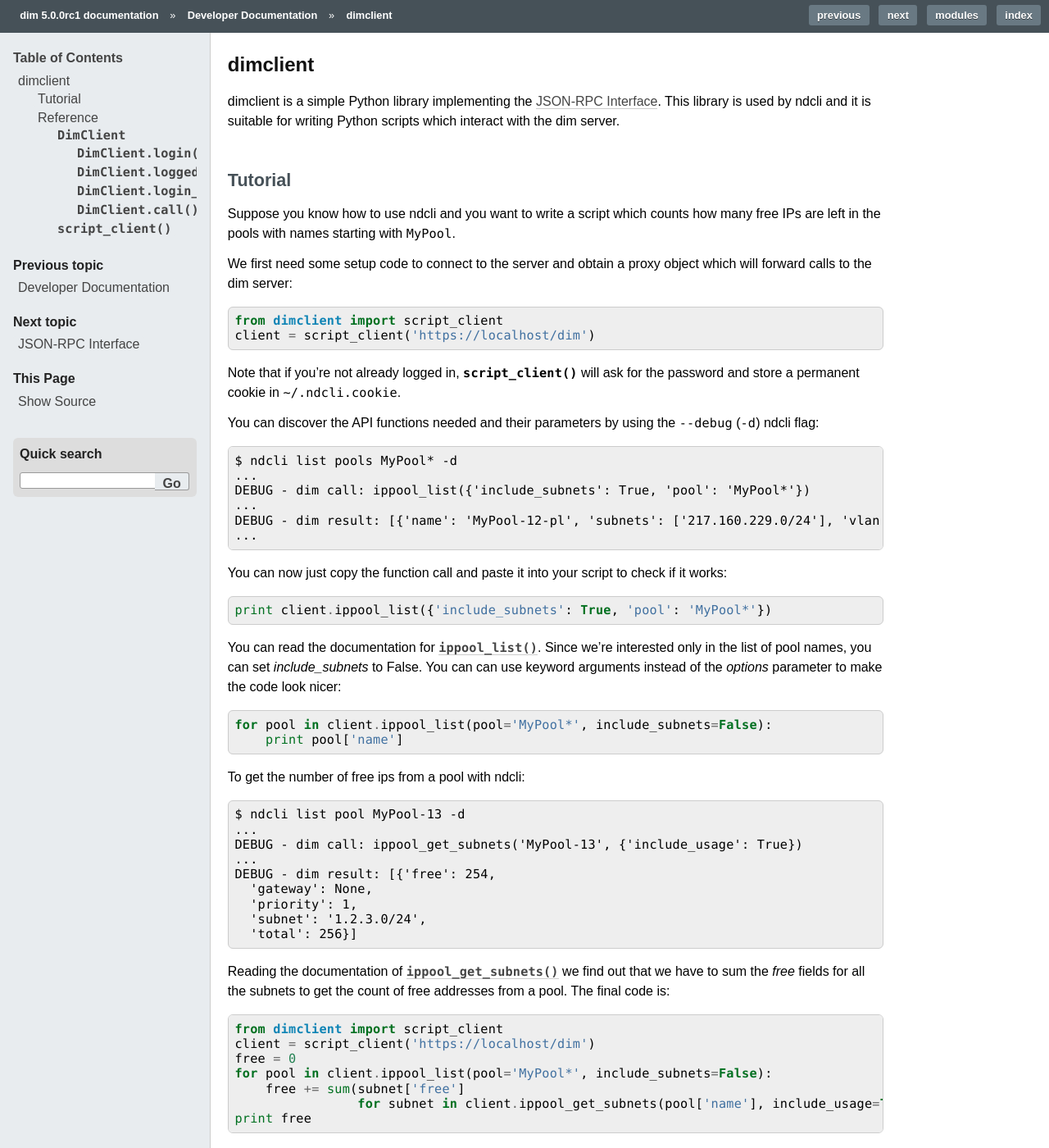
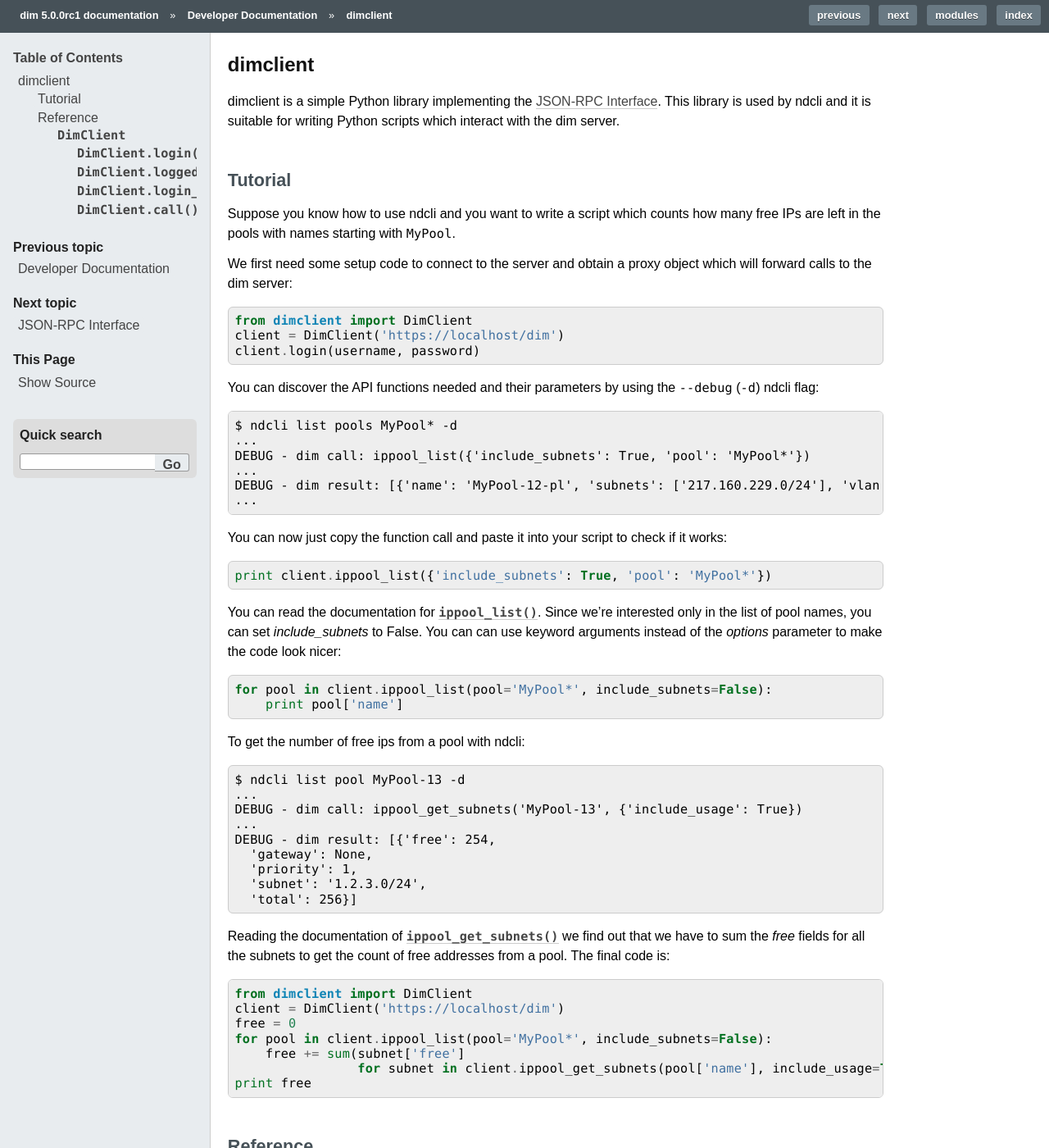
Before and after one commit to ionos-cloud/dim, a Sphinx documentation site: the page built from dim/doc/dimclient.rst, in a window 1280 px wide and 1400 px high. Shown: the whole window at 82% size. Built offline with Sphinx 7.4.7, drawn with Linux system fonts in a browser that asks for light colours; some of the changed text lies outside the part shown.

Commit message:
remove script_client from documentation
The script_client call was removed to avoid errors in scripts that open
the password prompt.

```diff
--- a/dim/doc/dimclient.rst
+++ b/dim/doc/dimclient.rst
@@ -15,11 +15,9 @@ how many free IPs are left in the pools with names starting with
 We first need some setup code to connect to the server and obtain a proxy object
 which will forward calls to the dim server::
 
-    from dimclient import script_client
-    client = script_client('https://localhost/dim')
-
-Note that if you're not already logged in, :func:`script_client` will ask for
-the password and store a permanent cookie in ``~/.ndcli.cookie``.
+    from dimclient import DimClient
+    client = DimClient('https://localhost/dim')
+    client.login(username, password)
 
 You can discover the API functions needed and their parameters by using the
 ``--debug`` (``-d``) ndcli flag::
@@ -60,8 +58,8 @@ Reading the documentation of :func:`ippool_get_subnets` we find out that we have
 to sum the *free* fields for all the subnets to get the count of free addresses
 from a pool. The final code is::
 
-    from dimclient import script_client
-    client = script_client('https://localhost/dim')
+    from dimclient import DimClient
+    client = DimClient('https://localhost/dim')
     free = 0
     for pool in client.ippool_list(pool='MyPool*', include_subnets=False):
         free += sum(subnet['free']
@@ -119,9 +117,3 @@ Reference
           server.call('ippool_list', {'pool': '*'})
 
       .. note:: Keyword arguments cannot be used for positional jsonrpc arguments.
-
-.. function:: script_client(server_url, username=None, password=None)
-
-   Convenience function for setting up a :class:`DimClient` instance. It will use
-   ``~/.ndcli.cookie`` for *cookie_file* and request a permanent session via
-   :meth:`DimClient.login_prompt`.
```
